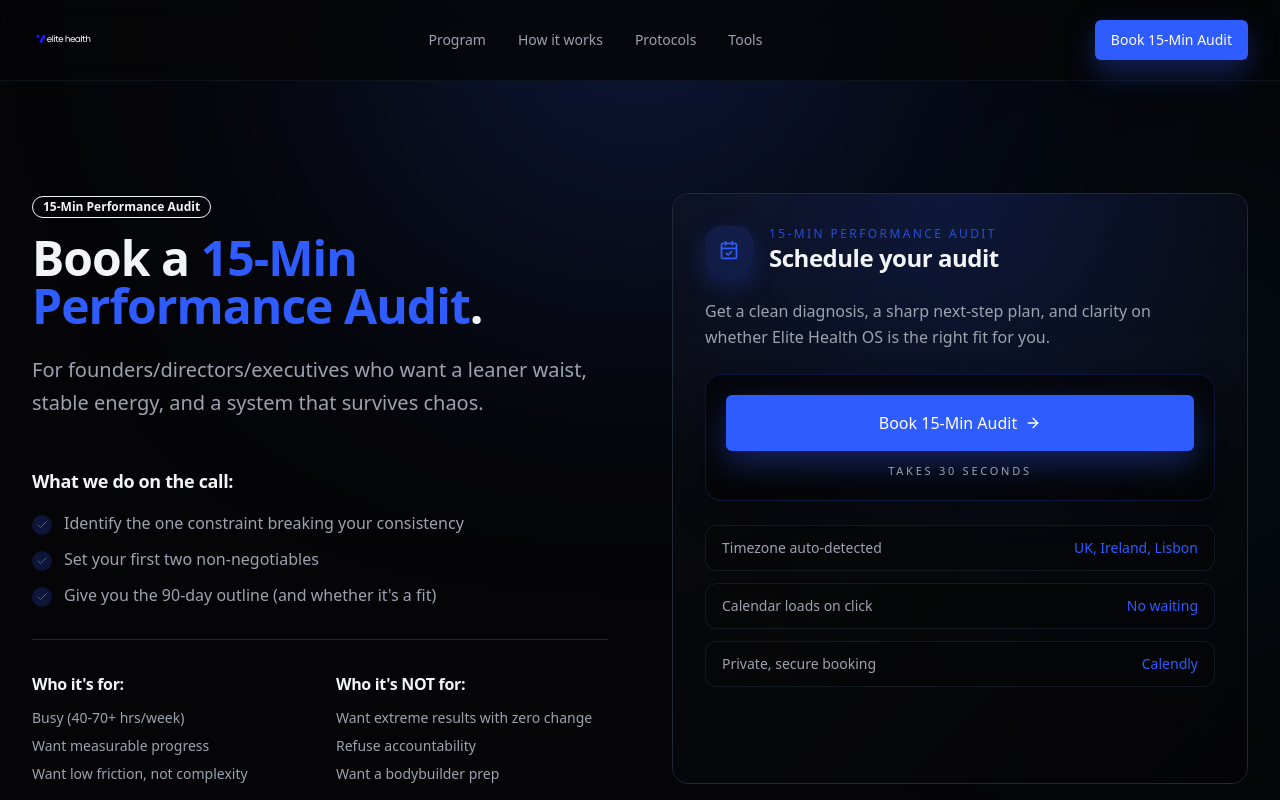
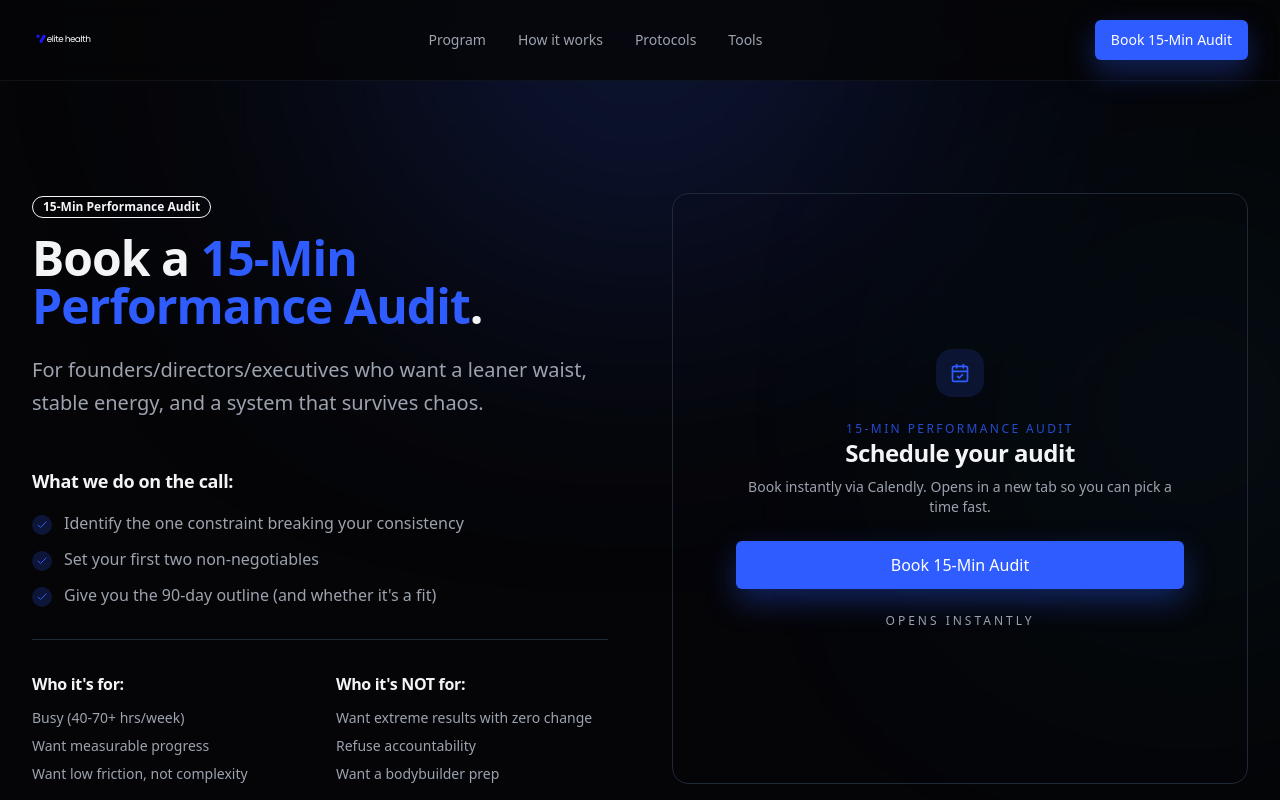
Before and after one commit to gsfit1996/elite-health-web, a Next.js app: page /reset in a window 1280 px wide. Shown: the top 800 px of the page. Built offline with nearby package versions, Linux system fonts and the light colour scheme.

Commit message:
Stabilize reset booking page

```diff
--- a/app/reset/page.tsx
+++ b/app/reset/page.tsx
@@ -1,8 +1,9 @@
 import { Container } from "@/components/ui/container";
 import { Section } from "@/components/ui/section";
 import { Badge } from "@/components/ui/badge";
-import { BookingExperienceLoader } from "@/components/booking/booking-experience-loader";
-import { Check } from "lucide-react";
+import { CalendarCheck, Check } from "lucide-react";
+
+const CALENDLY_URL = "https://calendly.com/elitelevelcoaching-gareth/15-min-founder-performance-reset";
 
 export default function ResetPage() {
     return (
@@ -60,7 +61,31 @@ export default function ResetPage() {
                         </div>
                     </div>
 
-                    <BookingExperienceLoader />
+                    <div className="bg-muted/10 rounded-2xl border border-border p-6 md:p-8 flex items-center justify-center min-h-[520px]">
+                        <div className="w-full max-w-md space-y-6 text-center">
+                            <div className="mx-auto flex h-12 w-12 items-center justify-center rounded-2xl bg-primary/15 text-primary">
+                                <CalendarCheck className="h-5 w-5" />
+                            </div>
+                            <div>
+                                <p className="text-xs uppercase tracking-[0.2em] text-primary/80">15-Min Performance Audit</p>
+                                <h3 className="text-2xl font-semibold text-foreground">Schedule your audit</h3>
+                                <p className="mt-2 text-sm text-muted-foreground">
+                                    Book instantly via Calendly. Opens in a new tab so you can pick a time fast.
+                                </p>
+                            </div>
+                            <a
+                                href={CALENDLY_URL}
+                                target="_blank"
+                                rel="noopener noreferrer"
+                                className="inline-flex h-12 w-full items-center justify-center rounded-md bg-primary px-4 text-base font-medium text-primary-foreground shadow-[0_12px_30px_rgba(46,92,255,0.35)] hover:bg-primary/90"
+                            >
+                                Book 15-Min Audit
+                            </a>
+                            <p className="text-xs uppercase tracking-[0.25em] text-muted-foreground">
+                                Opens instantly
+                            </p>
+                        </div>
+                    </div>
                 </div>
             </Container>
         </Section>
```
